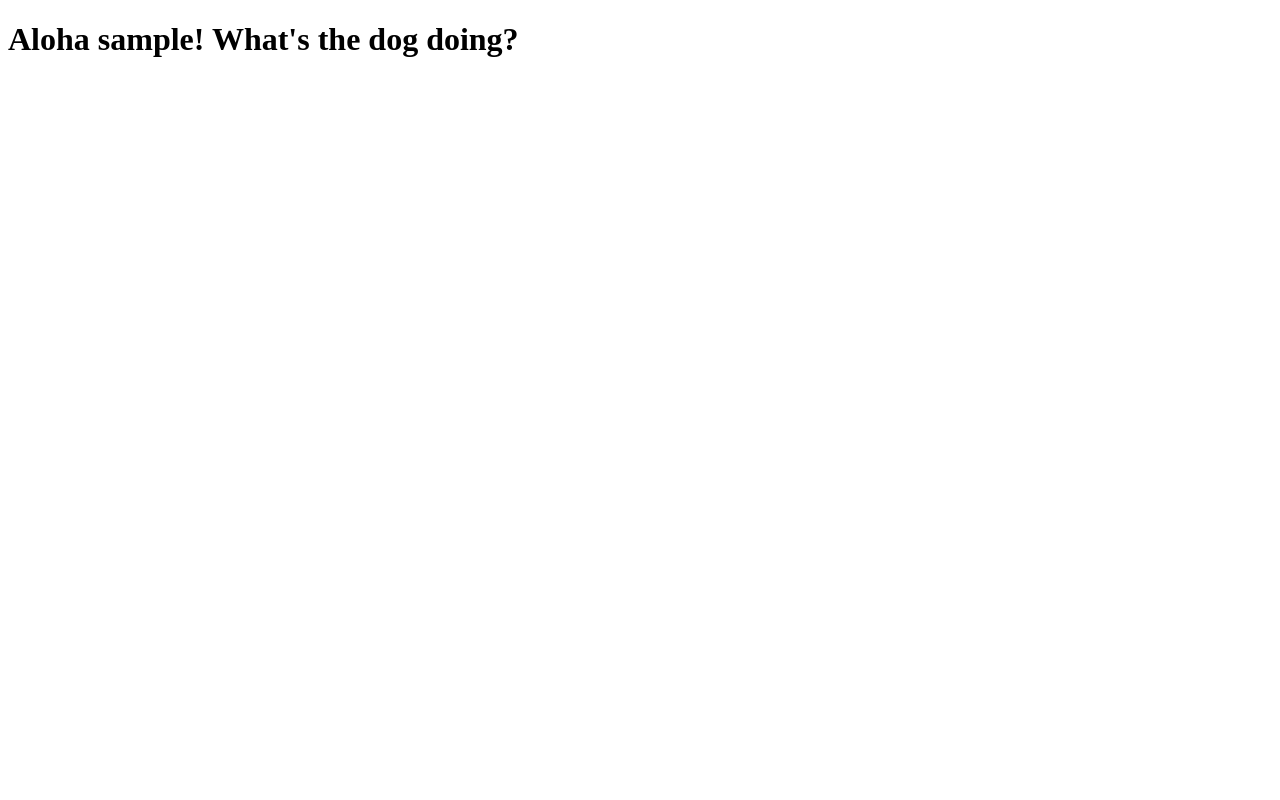
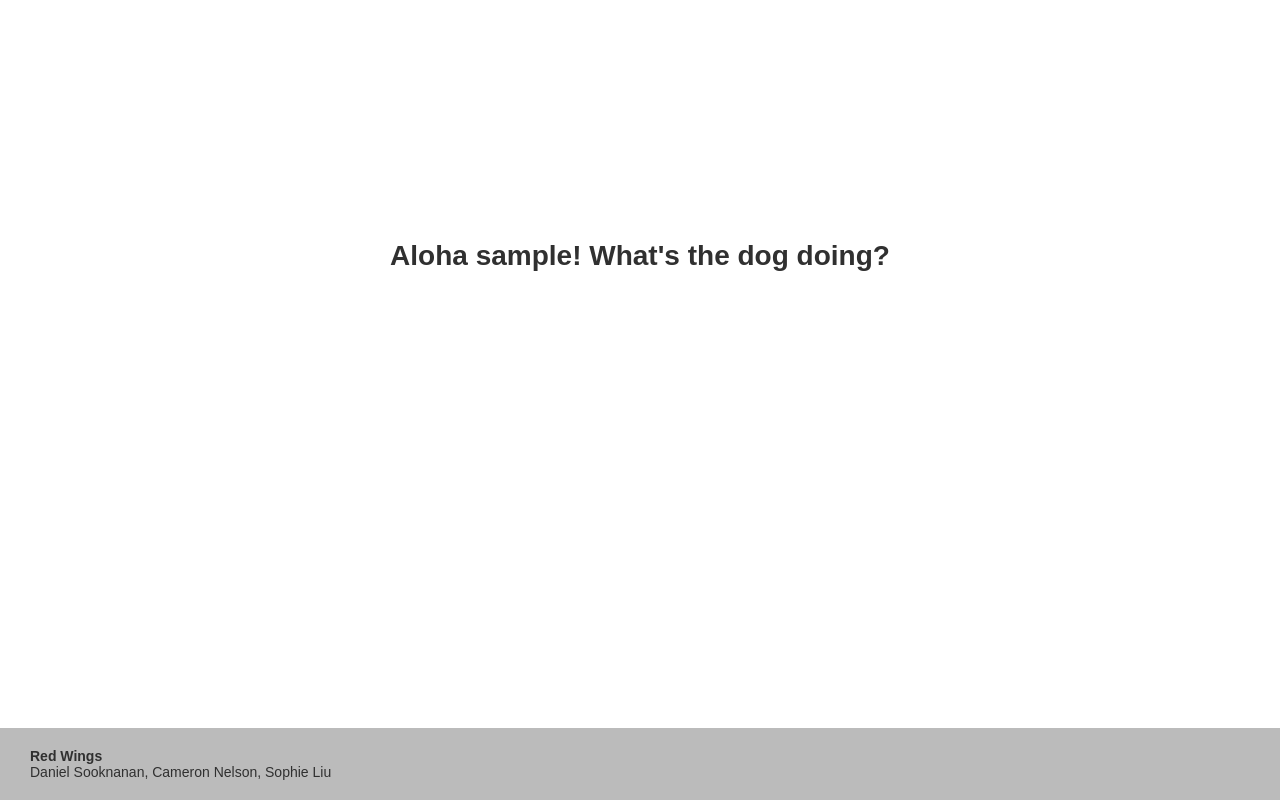
Before and after one commit to sookiemonster/Soft-Dev-Workshop, a Flask app: template 14_form/templates/response.html in a window 1280 px wide. Run offline with Flask 2, Linux system fonts and the light colour scheme; the template is opened without the code that fills it: most values are stand-ins (such as "Sample title", 1, 10 or a date in 2020).

Commit message:
Update response.html styling

```diff
--- a/14_form/app.py
+++ b/14_form/app.py
@@ -16,7 +16,7 @@ def welcome():
         username = request.form.get('username')
         return render_template( 'response.html', username = username)
     else:
-        return redirect("/")
+        return redirect("/") # Redirect users to login if there's no post request to get info from
 
 if __name__ == "__main__": #false if this file imported as module
     #enable debugging, auto-restarting of server when this file is modified
--- a/14_form/templates/response.html
+++ b/14_form/templates/response.html
@@ -7,10 +7,19 @@ Oct 2021  -->
 <html>
   <head>
     <title> WELCOME </title>
+    <link rel="stylesheet" href="../static/css/style.css">
+
   </head>
   <body>
-    <h1>
-      Aloha {{ username }}! What's the dog doing?
-    </h1>
+    <div class="layout-container">
+      <h1>
+        Aloha {{ username }}! What's the dog doing?
+      </h1>
+    </div>
+
+    <div class="footer">
+      <span class="team">Red Wings</span>
+      <span>Daniel Sooknanan, Cameron Nelson, Sophie Liu</span>
+    </div>
   </body>
 </html>
```
